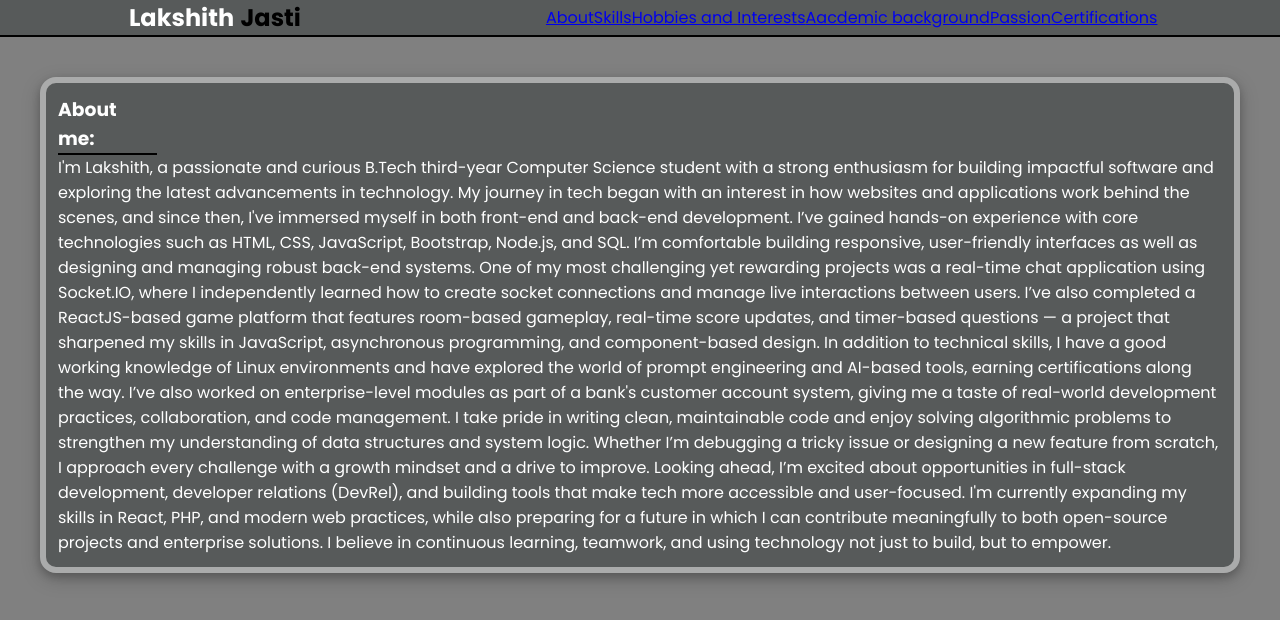
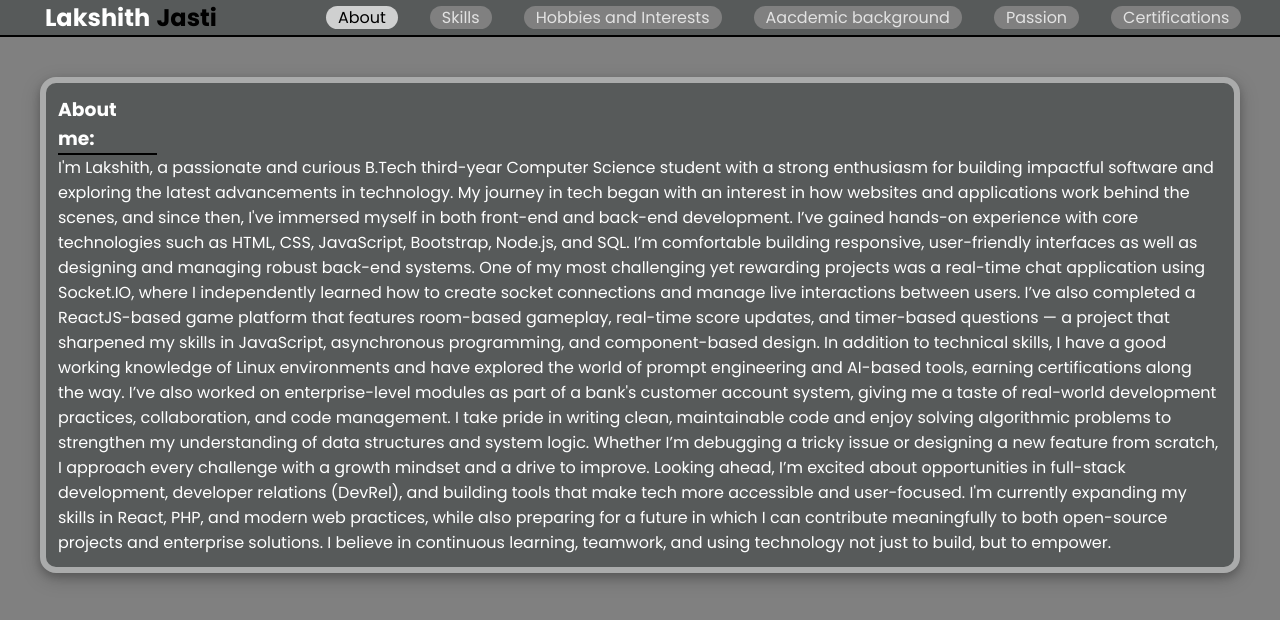
Before and after one commit to jastilakshith/myportfolio, a React (Create React App) app: page /about in a window 1280 px wide. Shown: the top 620 px of the page. Built offline with nearby package versions, Linux system fonts and the light colour scheme.

Commit message:
Update NavBar.js

```diff
--- a/src/components/NavBar.js
+++ b/src/components/NavBar.js
@@ -1,16 +1,18 @@
 import React from 'react'
 import { Link } from 'react-router-dom'
+import { useLocation } from 'react-router-dom'
 
 export default function NavBar() {
+    const location = useLocation();
   return (
     <div>
         <nav>
-          <Link className='linktag' to={'/about'}>About</Link>
-          <Link className='linktag' to={'/skills'}>Skills</Link>
-          <Link className='linktag' to={'/hobbies'}>Hobbies and Interests</Link>
-          <Link className='linktag' to={'/academicbackground'}>Aacdemic background</Link>
-          <Link className='linktag' to={'/passion'}>Passion</Link>
-          <Link className='linktag' to={'/certifications'}>Certifications</Link>
+          <Link className={`linktags a ${location.pathname.replace('/', '')}`} to={'/about'}>About</Link>
+          <Link className={`linktags b ${location.pathname.replace('/', '')}`} to={'/skills'}>Skills</Link>
+          <Link className={`linktags c ${location.pathname.replace('/', '')}`} to={'/hobbies'}>Hobbies and Interests</Link>
+          <Link className={`linktags d ${location.pathname.replace('/', '')}`} to={'/academicbackground'}>Aacdemic background</Link>
+          <Link className={`linktags e ${location.pathname.replace('/', '')}`} to={'/passion'}>Passion</Link>
+          <Link className={`linktags f ${location.pathname.replace('/', '')}`} to={'/certifications'}>Certifications</Link>
         </nav>
     </div>
   )
```
